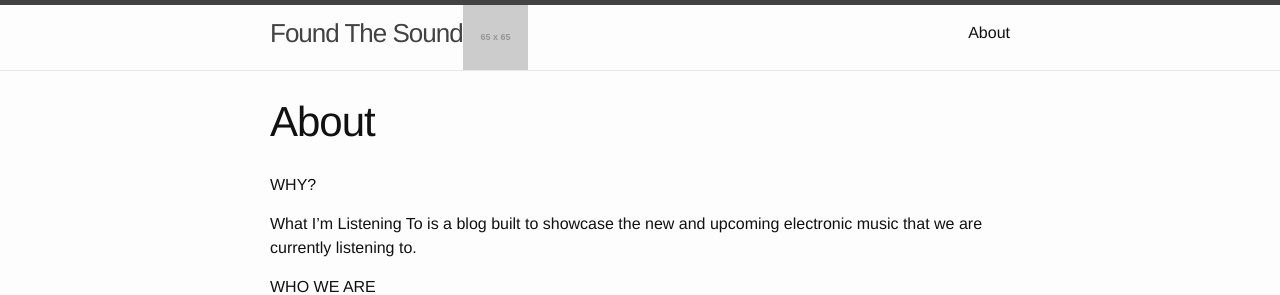
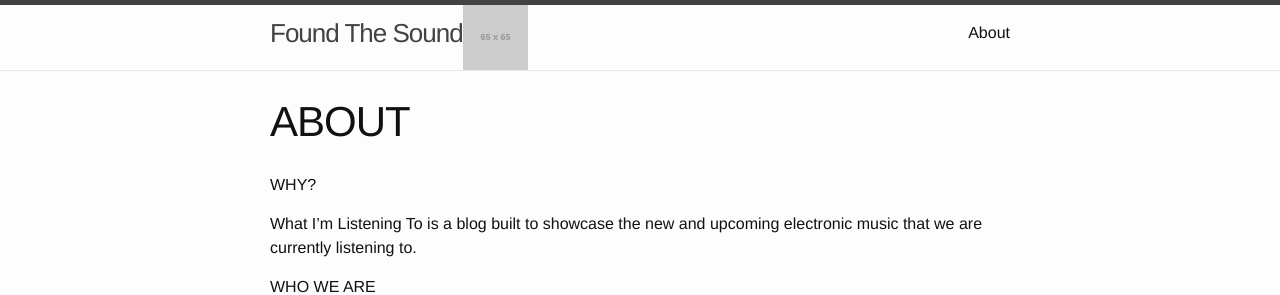
Before and after one commit to tfrenchy/Canshack.github.io, a Jekyll site: the page built from about.md, in a window 1280 px wide. Shown: the top 295 px of the page. Built offline with Jekyll 4.4.1, drawn with Linux system fonts in a browser that asks for light colours.

Commit message:
Update page.html

```diff
--- a/_layouts/page.html
+++ b/_layouts/page.html
@@ -4,7 +4,7 @@ layout: default
 <article class="post">
 
   <header class="post-header">
-    <h1 class="post-title">{{ page.title }}</h1>
+    <h1 class="post-title" style="color:"black">ABOUT</h1>
   </header>
 
   <div class="post-content">
```
